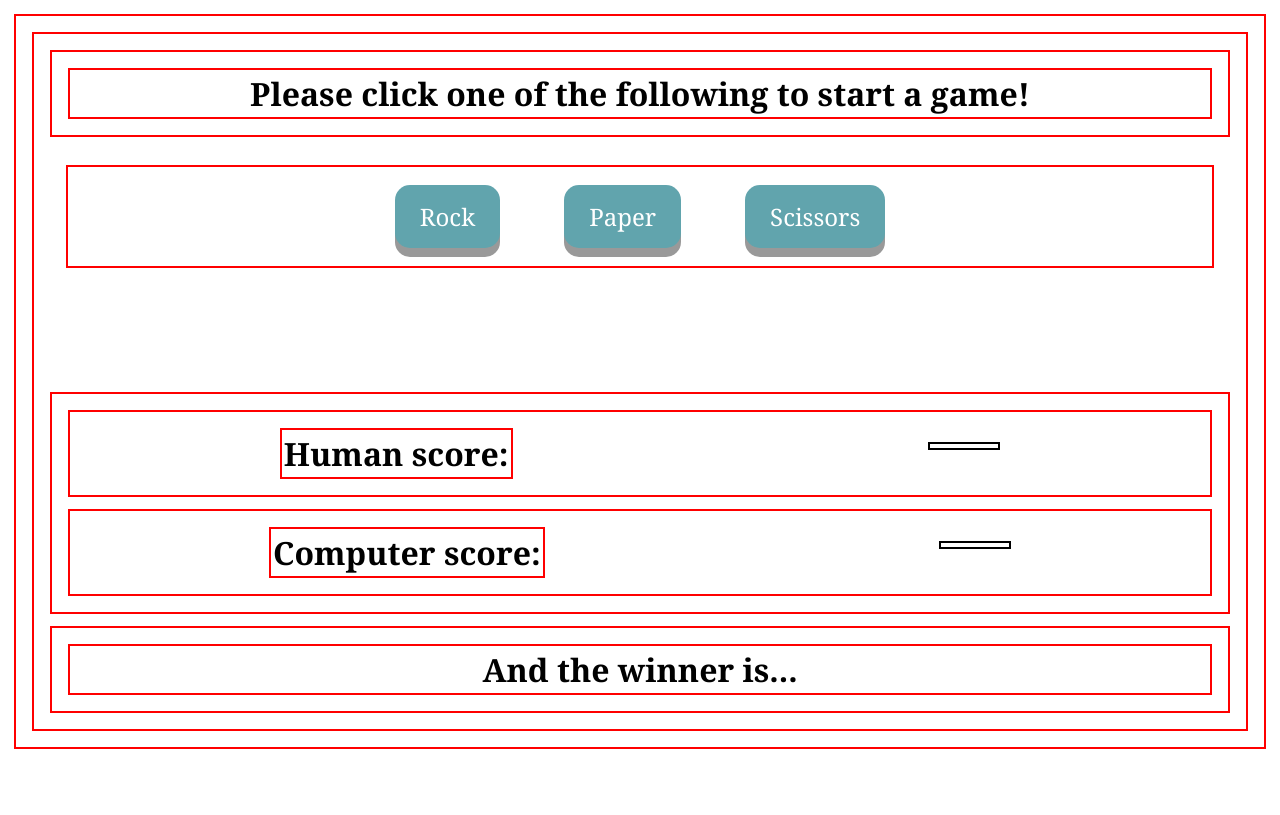
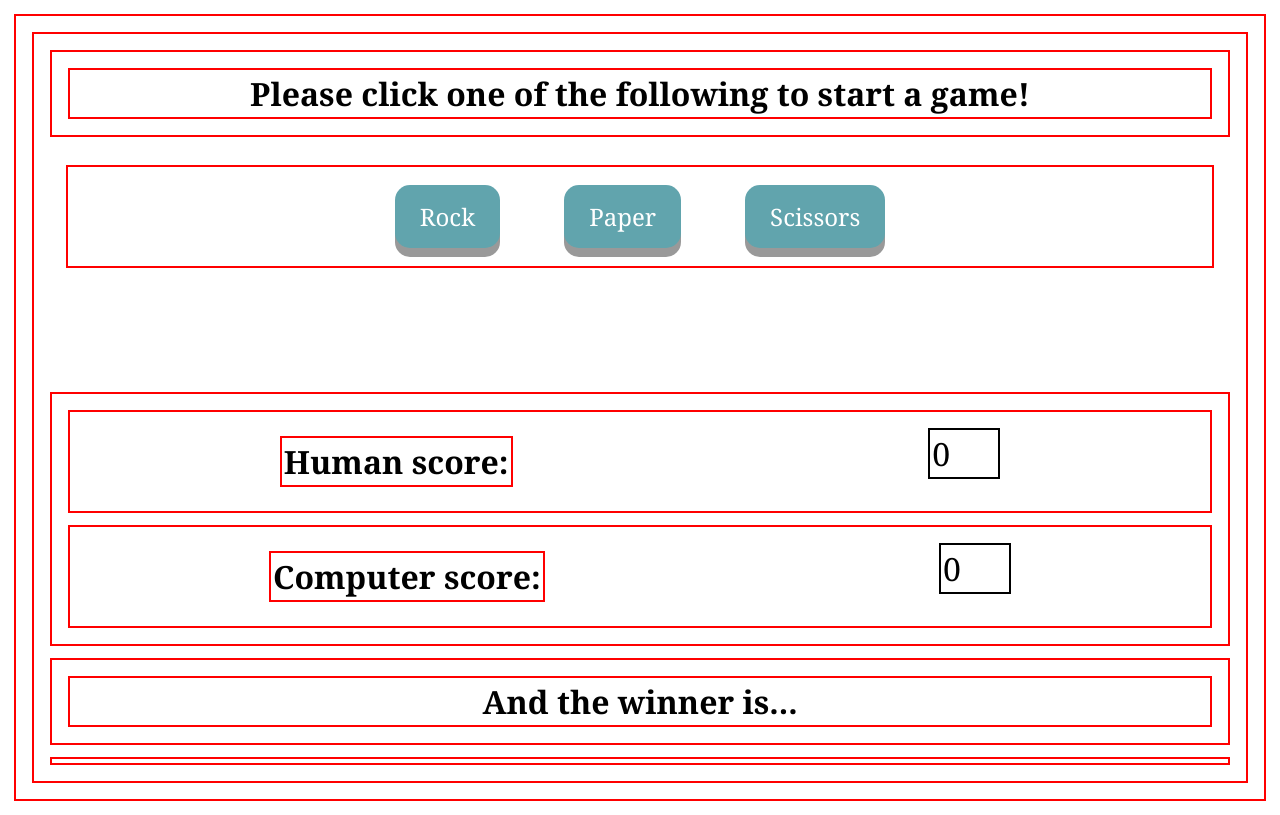
Before and after one commit to joejordan1994/Rock_Paper_Scissors, a plain HTML site: page Code/index.html in a window 1280 px wide. Drawn offline with Linux system fonts and the light colour scheme.

Commit message:
Created score and winner announcement

```diff
--- a/Code/index.html
+++ b/Code/index.html
@@ -19,13 +19,14 @@
     <div class="scores-boxes">
       <div class="humanScore">
         <h2>Human score:</h2>
-        <div class="huScore"></div>
+        <div class="huScore">0</div>
       </div>
       <div class="computerScore">
         <h2>Computer score:</h2>
-        <div class="coScore"></div>
+        <div class="coScore">0</div>
       </div>
     </div>
-    <div class="winner"><h2>And the winner is...</h2></div>
+    <div class="winnerAnnounce"><h2>And the winner is...</h2></div>
+    <div class="actualWinner"></div>
   </body>
 </html>
```
